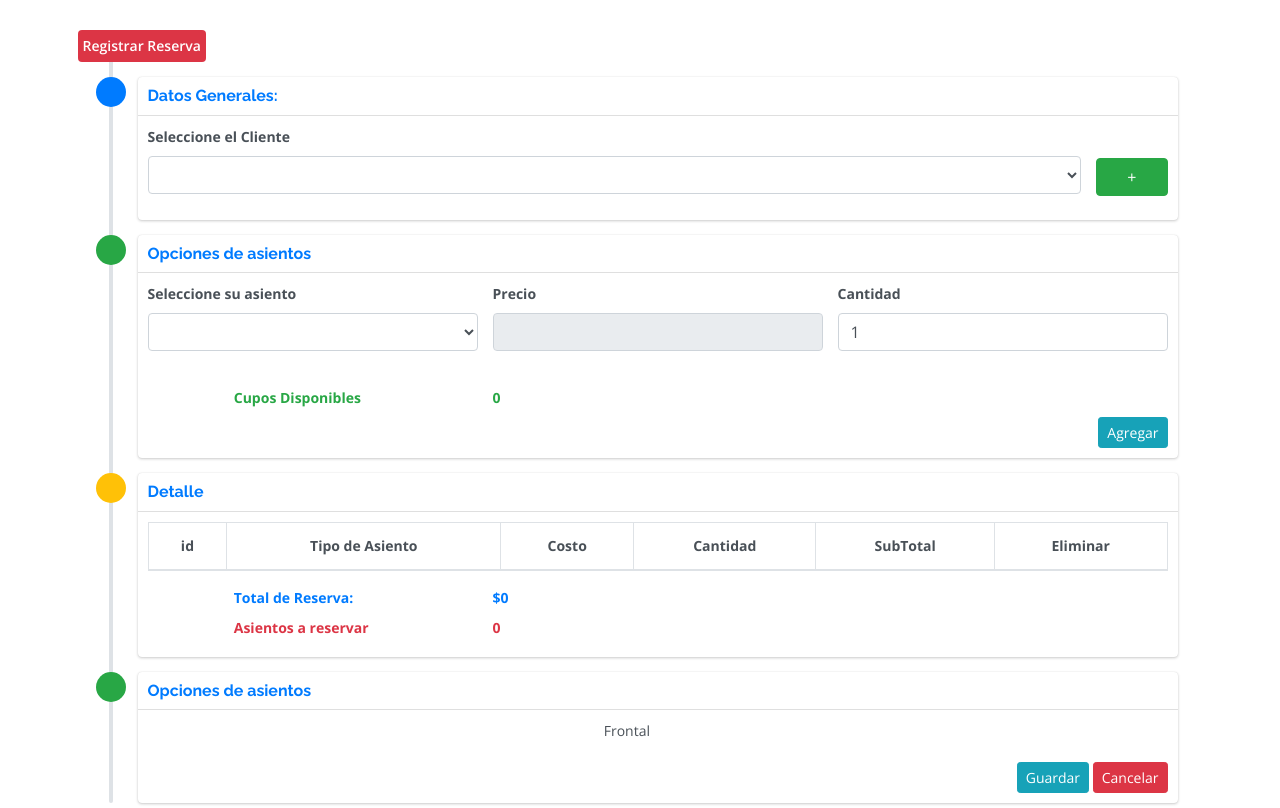
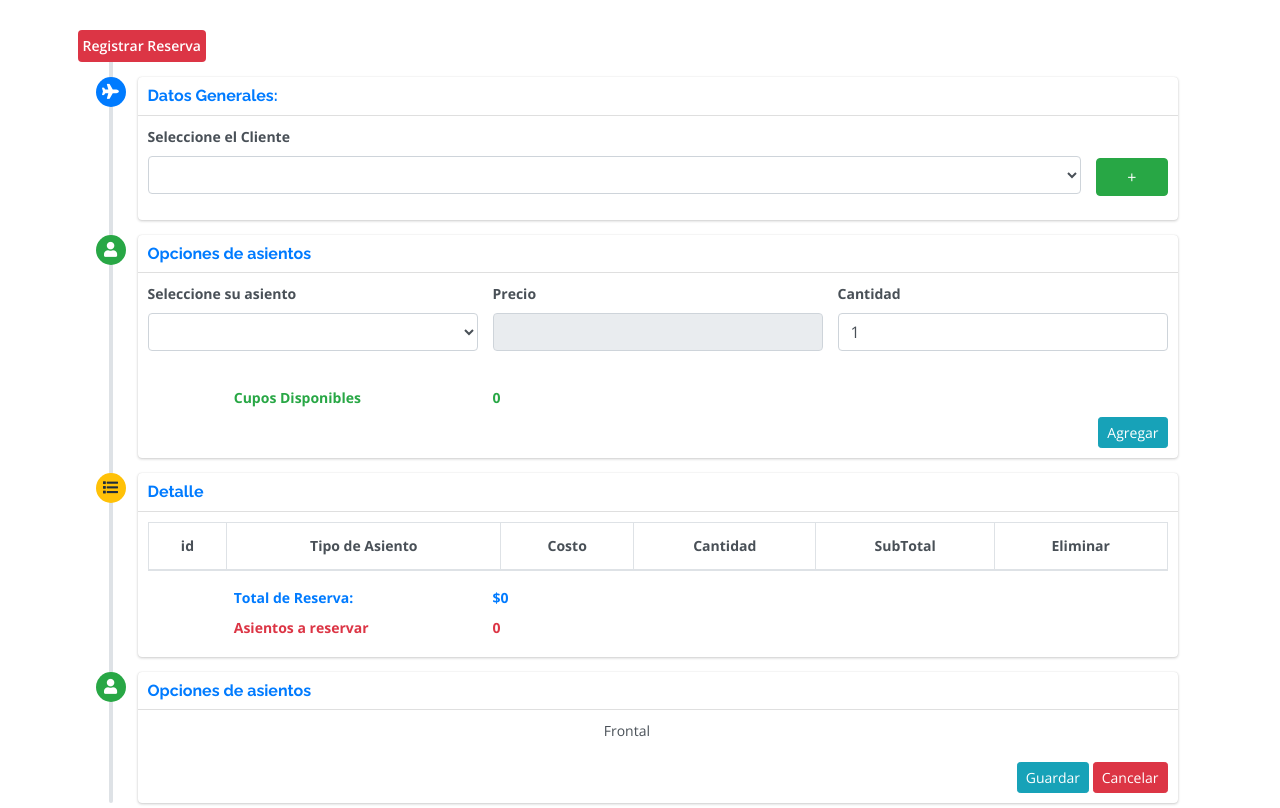
Before and after one commit to bortan01/WebAgencia, a PHP site: page /servicios/paquetes.php in a window 1280 px wide. Shown: the part 80-888 px from the top of the page. Run offline with PHP 8.4, Linux system fonts and the light colour scheme; lists and menus that the app fills with data are empty; some libraries are stand-ins or nearby versions.

Commit message:
agregando iconos

```diff
--- a/layaut/cabecera.php
+++ b/layaut/cabecera.php
@@ -18,6 +18,9 @@
       href="https://fonts.googleapis.com/css?family=Open+Sans:300,400,400i,600,700|Raleway:300,400,400i,500,500i,700,800,900"
       rel="stylesheet" />
 
+   <!-- Font Awesome -->
+   <link rel="stylesheet" href="../assets/vendor/font-awesome/css/font-awesome.min.css">
+
    <!-- Vendor CSS Files -->
    <link href="../assets/vendor/bootstrap/css/bootstrap.min.css" rel="stylesheet" />
    <link href="../assets/vendor/icofont/icofont.min.css" rel="stylesheet" />
@@ -30,3 +33,4 @@
 
    <!-- Template Main CSS File -->
    <link href="../assets/css/style.css" rel="stylesheet" />
+   <link rel="stylesheet" href="https://use.fontawesome.com/releases/v5.5.0/css/all.css" crossorigin="anonymous">
```
